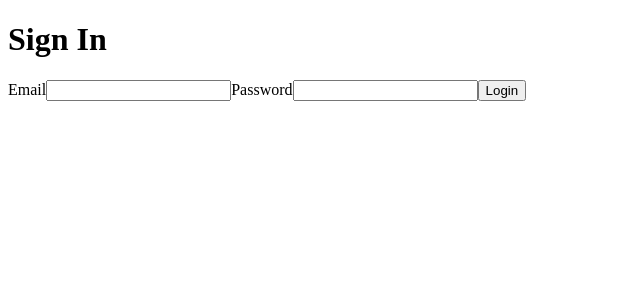
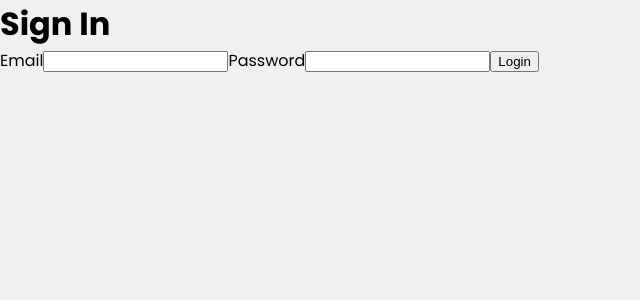
Before and after one commit to WandoCode/todolist, a React (Create React App) app: page /signin in a window 1280 px wide. Shown: the top 300 px of the page, without its empty margins (0-640 px from the left). Built offline with nearby package versions, Linux system fonts and the light colour scheme.

Commit message:
Add basic style structure

```diff
--- /dev/null
+++ b/src/style/boilerplate/_imports.scss
@@ -0,0 +1 @@
+@import url('https://fonts.googleapis.com/css2?family=Poppins:wght@300;400;500;600;700&display=swap');
--- /dev/null
+++ b/src/style/boilerplate/_index.scss
@@ -0,0 +1,3 @@
+@import './imports';
+@import './reset';
+@import './setup';
--- /dev/null
+++ b/src/style/boilerplate/_reset.scss
@@ -0,0 +1,4 @@
+* {
+  margin: 0;
+  box-sizing: border-box;
+}
--- /dev/null
+++ b/src/style/boilerplate/_setup.scss
@@ -0,0 +1,4 @@
+body {
+  font-family: 'Poppins', sans-serif;
+  background-color: $main-bg;
+}
--- a/src/style/index.css
+++ b/src/style/index.css
@@ -1,6 +1,10 @@
-.pinned {
-  background-color: rgb(252, 168, 168);
+@import url("https://fonts.googleapis.com/css2?family=Poppins:wght@300;400;500;600;700&display=swap");
+* {
+  margin: 0;
+  box-sizing: border-box;
 }
-.archived {
-  background-color: rgb(153, 155, 255);
-}
+
+body {
+  font-family: "Poppins", sans-serif;
+  background-color: #f1f0f0;
+}/*# sourceMappingURL=index.css.map */
--- /dev/null
+++ b/src/style/index.scss
@@ -0,0 +1,4 @@
+@import './utils/index';
+@import './boilerplate/index';
+@import './pages/index';
+@import './components/index';
--- /dev/null
+++ b/src/style/pages/_index.scss
@@ -0,0 +1 @@
+@import './signin';
--- /dev/null
+++ b/src/style/utils/_index.scss
@@ -0,0 +1 @@
+@import './variables';
--- /dev/null
+++ b/src/style/utils/_variables.scss
@@ -0,0 +1 @@
+$main-bg: #f1f0f0;
```
Also changed, not shown: src/style/components/_index.scss (added), src/style/pages/_signin.scss (added), 1 other file (tests, documents, lock files or other folders).
